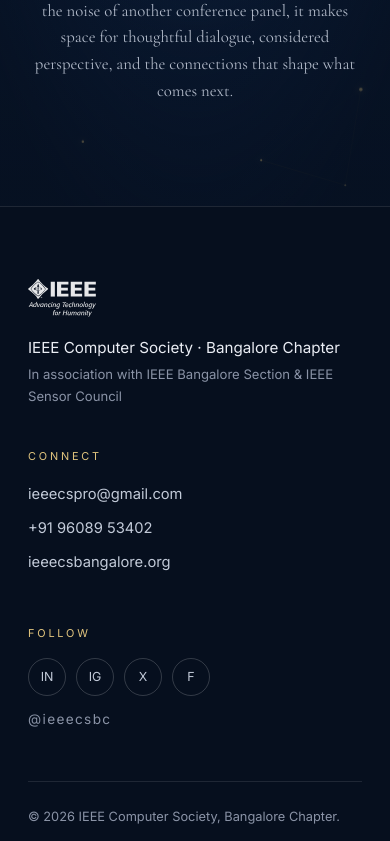
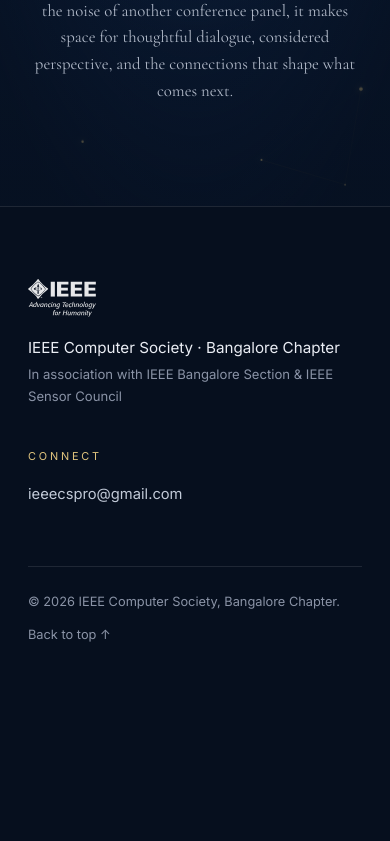
Before and after one commit to faisalimam1/cs-pro, a Next.js app: page / in a window 390 px wide. Shown: the part 1156-1997 px from the top of the page. After the commit the page ends 1829 px from the top, so only its background shows below. Built offline with nearby package versions, Linux system fonts and the light colour scheme.

Commit message:
Trim footer to email-only contact
Remove the social links column (LinkedIn/Instagram/X/Facebook + @ieeecsbc
handle) and the phone and website links from the footer Connect section,
leaving only the contact email. Drop the now-unused EVENT fields and the
SiteFooter phone props.

```diff
--- a/app/leadership-round-table/page.tsx
+++ b/app/leadership-round-table/page.tsx
@@ -149,7 +149,7 @@
         }}
       />
 
-      <SiteFooter phone="+91 98867 21293" phoneHref="+919886721293" />
+      <SiteFooter />
     </main>
   );
 }
--- a/components/SiteFooter.tsx
+++ b/components/SiteFooter.tsx
@@ -1,23 +1,10 @@
 /* eslint-disable @next/next/no-img-element */
 import { EVENT } from "@/lib/event";
 
-const SOCIAL: [string, string, string][] = [
-  ["LinkedIn", "in", EVENT.social.linkedin],
-  ["Instagram", "ig", EVENT.social.instagram],
-  ["X", "x", EVENT.social.x],
-  ["Facebook", "f", EVENT.social.facebook],
-];
-
-export default function SiteFooter({
-  phone = EVENT.phone,
-  phoneHref = EVENT.phoneHref,
-}: {
-  phone?: string;
-  phoneHref?: string;
-}) {
+export default function SiteFooter() {
   return (
     <footer className="relative z-[2] border-t border-line bg-bg-deep px-7 pb-7 pt-[72px] text-body">
-      <div className="mx-auto grid w-full max-w-[1140px] grid-cols-1 items-start gap-10 md:grid-cols-[1.6fr_1fr_1fr]">
+      <div className="mx-auto grid w-full max-w-[1140px] grid-cols-1 items-start gap-10 md:grid-cols-[1.6fr_1fr]">
         <div>
           <img
             src="/assets/logos/ieee-master.svg"
@@ -38,43 +25,6 @@
           >
             {EVENT.contactEmail}
           </a>
-          <a
-            className="mb-2.5 block text-[0.92rem] transition-colors hover:text-gold-2"
-            href={`tel:${phoneHref}`}
-          >
-            {phone}
-          </a>
-          <a
-            className="mb-2.5 block text-[0.92rem] transition-colors hover:text-gold-2"
-            href={EVENT.websiteHref}
-            target="_blank"
-            rel="noopener"
-          >
-            {EVENT.website}
-          </a>
-        </div>
-
-        <div>
-          <p className="mb-4 text-[0.68rem] uppercase tracking-[0.26em] text-gold-2">
-            Follow
-          </p>
-          <div className="mb-3 flex gap-2.5">
-            {SOCIAL.map(([label, glyph, href]) => (
-              <a
-                key={label}
-                href={href}
-                target="_blank"
-                rel="noopener"
-                aria-label={label}
-                className="grid h-[38px] w-[38px] place-items-center rounded-full border border-white/[0.18] text-[0.78rem] uppercase transition-all hover:-translate-y-0.5 hover:border-gold-2 hover:text-gold-2"
-              >
-                {glyph}
-              </a>
-            ))}
-          </div>
-          <p className="m-0 text-[0.85rem] tracking-[0.1em] text-muted">
-            {EVENT.instagram}
-          </p>
         </div>
       </div>
 
--- a/lib/event.ts
+++ b/lib/event.ts
@@ -22,11 +22,6 @@
   endUTC: '20260726T073000Z',
 
   contactEmail: 'ieeecspro@gmail.com',
-  phone: '+91 96089 53402',
-  phoneHref: '+919608953402',
-  website: 'ieeecsbangalore.org',
-  websiteHref: 'https://ieeecsbangalore.org',
-  instagram: '@ieeecsbc',
 
   organiser: 'IEEE Computer Society · Bangalore Chapter',
   association:
@@ -38,13 +33,6 @@
       'https://docs.google.com/forms/d/e/1FAIpQLSexJ1lUZZT_RarcPOsKUfdkxXlZBlsh_V__29rsmI6FnUFO_A/viewform',
     professionals:
       'https://docs.google.com/forms/d/e/1FAIpQLSd686aQcAj5rE7ZykW77mTAeotlMuyp3w0Cfn-kW6d8lr_yZw/viewform',
-  },
-
-  social: {
-    linkedin: 'https://www.linkedin.com/company/ieeecsbc',
-    instagram: 'https://www.instagram.com/ieeecsbc',
-    x: 'https://twitter.com/ieeecsbc',
-    facebook: 'https://www.facebook.com/ieeecsbc',
   },
 } as const;
 
```
